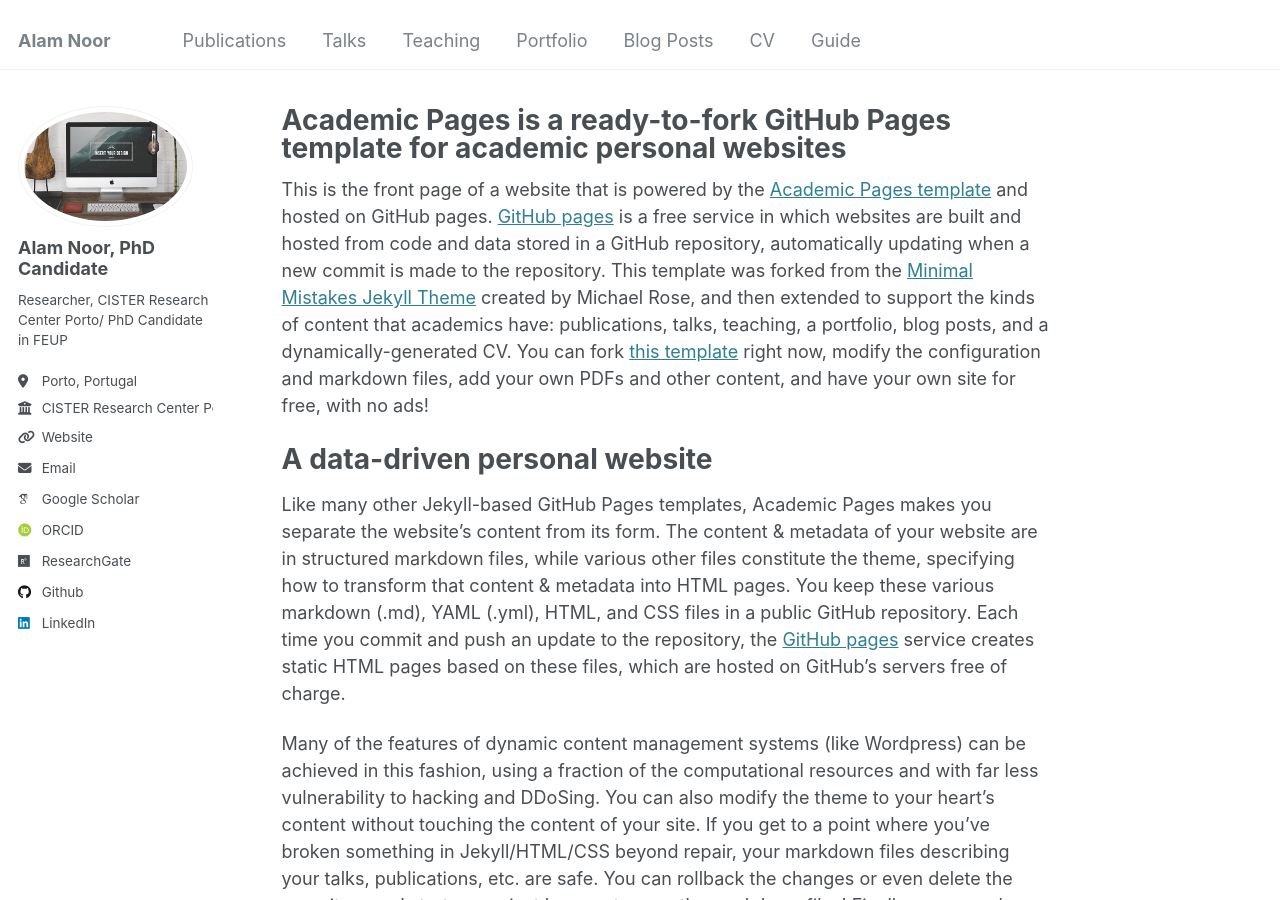
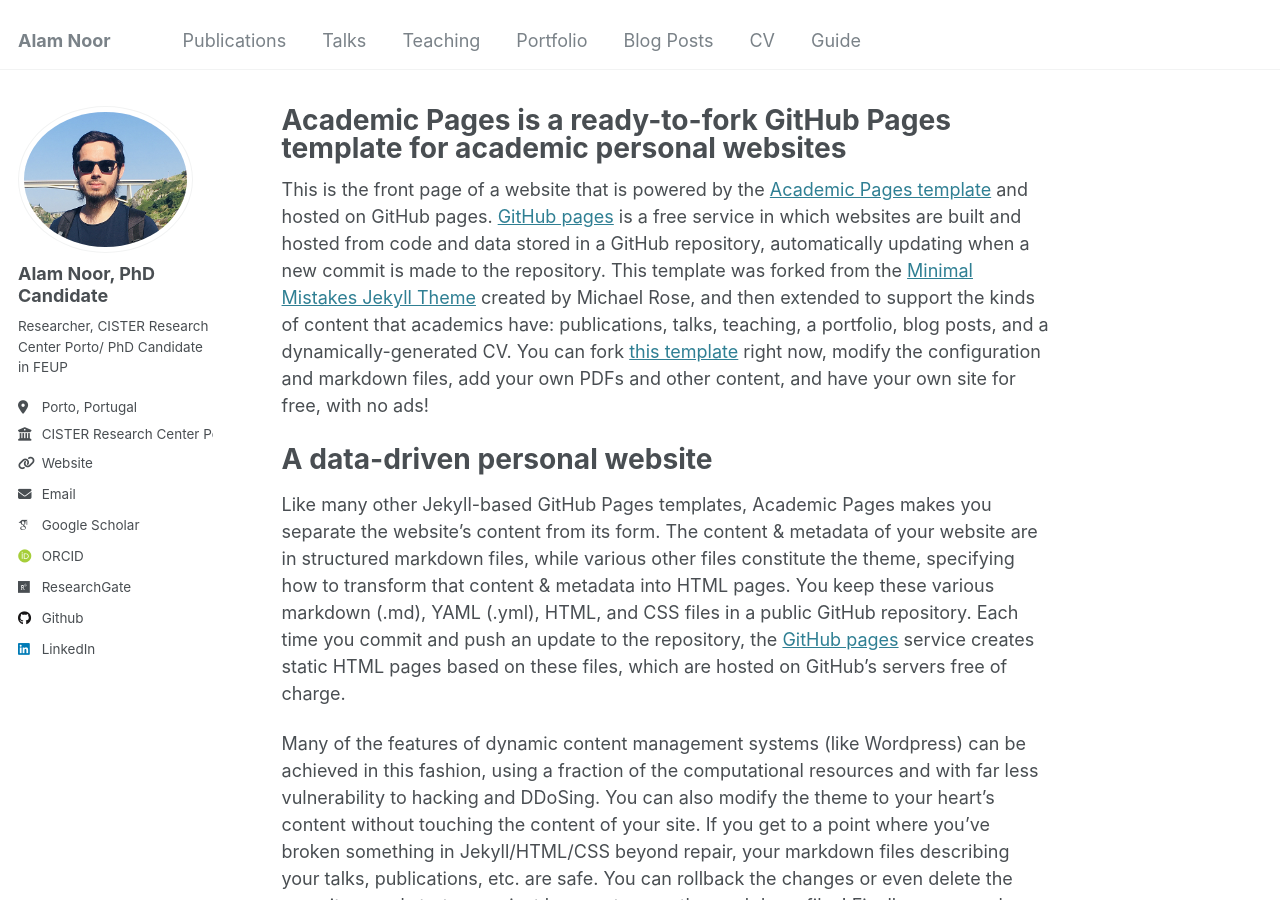
Before and after one commit to Alamnoor/alamnoor.github.io, a Jekyll site: the page built from _pages/about.md, in a window 1280 px wide and 900 px high. Built offline with Jekyll 4.4.1, drawn with Linux system fonts in a browser that asks for light colours; some web fonts are replaced.

Commit message:
Update _config.yml

```diff
--- a/_config.yml
+++ b/_config.yml
@@ -21,7 +21,7 @@ repository               : "academicpages/academicpages.github.io"
 #               Additional customization can be done by editing /_includes/author-profile.html
 author:
   # Biographic information
-  avatar           : "foo-bar-identity-th.jpg"
+  avatar           : "aimage.png"
   name             : "Alam Noor, PhD Candidate"
   pronouns         : # example: "she/her"
   bio              : "Researcher, CISTER Research Center Porto/ PhD Candidate in FEUP"
```
